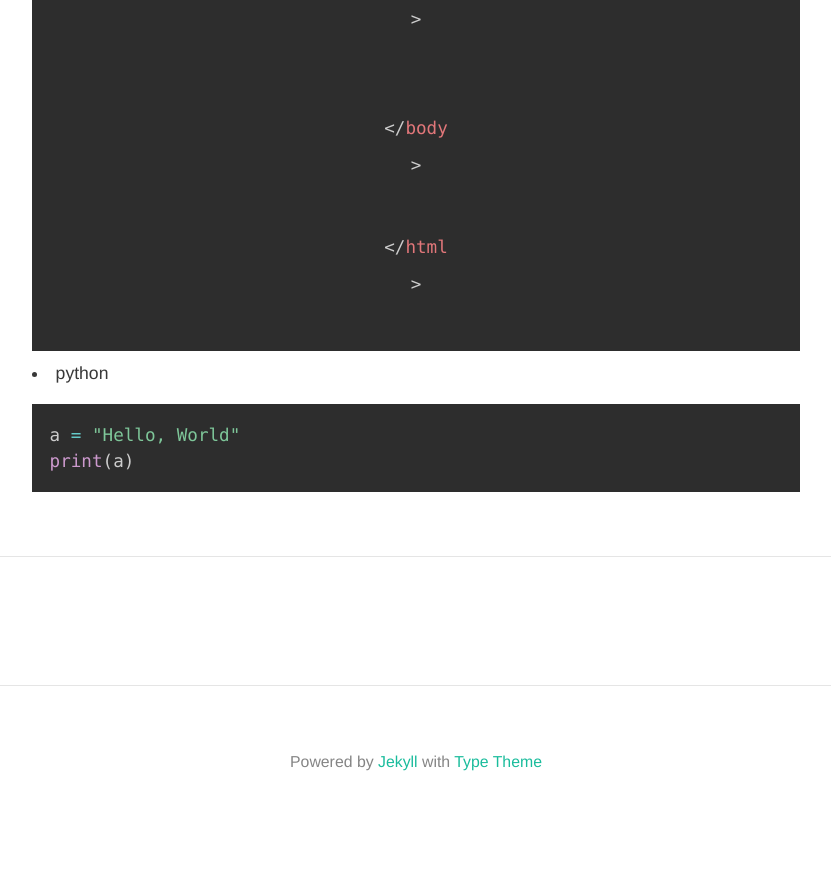
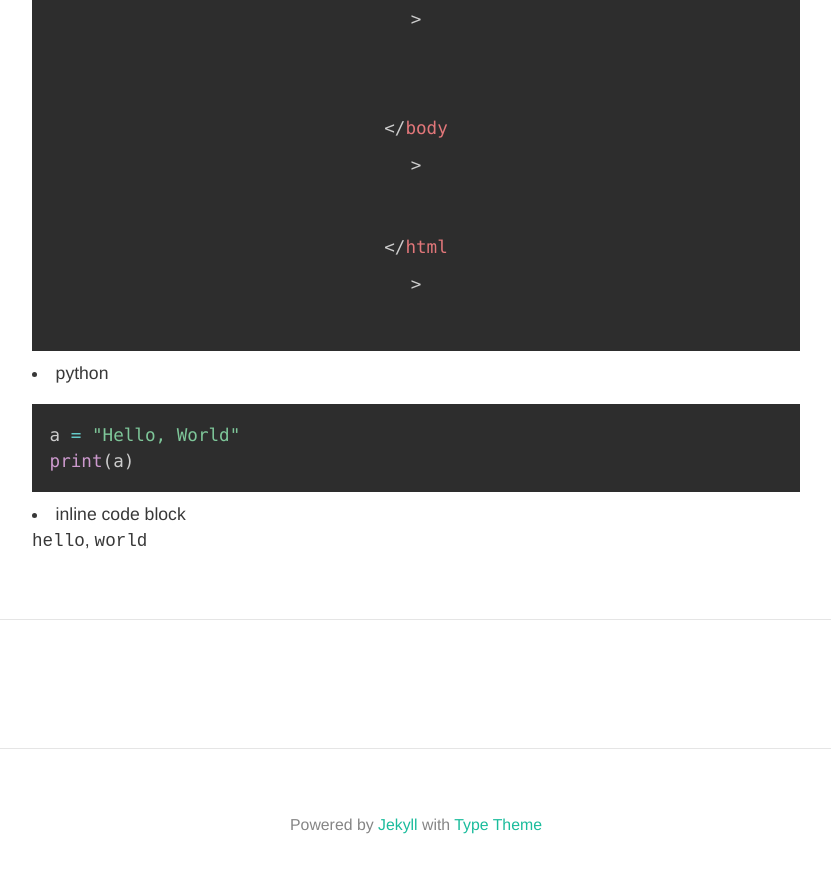
Before and after one commit to HyunlangBan/hyunlangban.github.io, a Jekyll site: the page built from _posts/2020-02-13-syntax-test.md, in a window 1280 px wide and 900 px high, scrolled down 2873 px. Shown: the top 873 px of the window, without its empty margins (224-1055 px from the left). Built offline with Jekyll 4.4.1, drawn with Linux system fonts in a browser that asks for light colours; nearby versions of some CDN libraries; comment, search, counter and statistics services are not loaded; before the commit the page ends 3711 px from its top, so only the background shows below that.

Commit message:
Update 2020-02-13-syntax-test.md

````diff
--- a/_posts/2020-02-13-syntax-test.md
+++ b/_posts/2020-02-13-syntax-test.md
@@ -34,3 +34,6 @@ title: syntax test
 a = "Hello, World"
 print(a)
 ```
+
+- inline code block<br>
+`hello`, `world`
````
